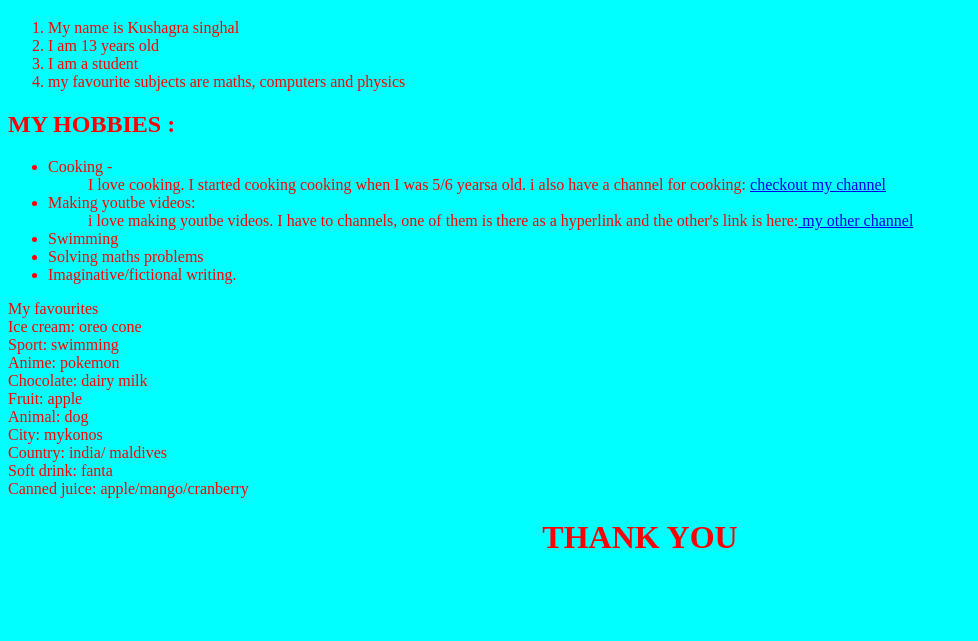
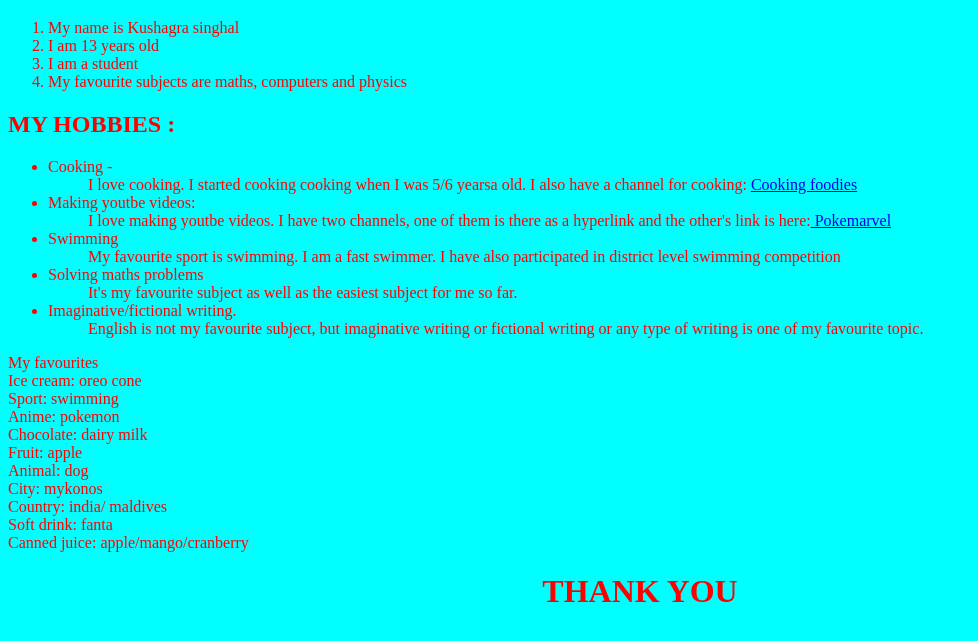
Before and after one commit to KushagraSinghal/kushagra-singhal, a website: page index.html in a window 1280 px wide. Shown: the part 87-728 px from the top of the page, without its empty margins (0-978 px from the left). Drawn offline with Linux system fonts and the light colour scheme.

Commit message:
1 file modified

```diff
--- a/index.html
+++ b/index.html
@@ -8,18 +8,21 @@
     <li> My name is Kushagra singhal
       <li> I am 13 years old
         <li> I am a student
-          <li> my favourite subjects are maths, computers and physics
+          <li> My favourite subjects are maths, computers and physics
           </ol>
   <h2> MY HOBBIES : </h2>
   <ul>
     <li> <dt> Cooking -
-      <dd> I love cooking. I started cooking cooking when I was 5/6 yearsa old. i also have a channel for cooking: <a href="https://www.youtube.com/channel/UCXoAlk8zvLnBk-UM2d2XUjw"> checkout my channel </a> </dd>
+      <dd> I love cooking. I started cooking cooking when I was 5/6 yearsa old. I also have a channel for cooking: <a href="https://www.youtube.com/channel/UCXoAlk8zvLnBk-UM2d2XUjw"> Cooking foodies</a> </dd>
       <LI> <dt>Making youtbe videos:
-        <dd> i love making youtbe videos. I have to channels, one of them is there as a hyperlink and the other's link is here:<a href= "https://www.youtube.com/channel/UC49cQuQlz6fl4tm26wHek3A"> my other channel </A>
+        <dd> I love making youtbe videos. I have two channels, one of them is there as a hyperlink and the other's link is here:<a href= "https://www.youtube.com/channel/UC49cQuQlz6fl4tm26wHek3A"> Pokemarvel </A>
         </dd>
-        <li> Swimming
-          <li> Solving maths problems
-            <li> Imaginative/fictional writing.
+        <li> <dt> Swimming
+          <dd> My favourite sport is swimming. I am a fast swimmer. I have also participated in district level swimming competition </dd>
+          <li> <dt>Solving maths problems
+            <dd> It's my favourite subject as well as the easiest subject for me so far. </DD>
+            <li> <DT> Imaginative/fictional writing.
+              <DD> English is not my favourite subject, but imaginative writing or fictional writing or any type of writing is one of my favourite topic. </dd>
               </UL>
               My favourites <br>
               Ice cream: oreo cone <br>
```
